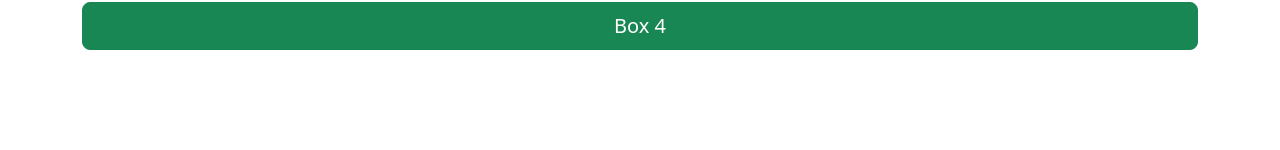
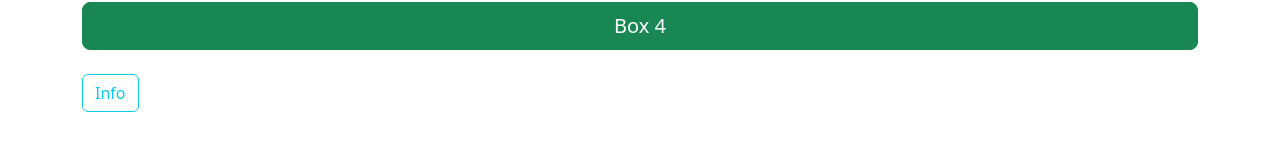
Before and after one commit to m-ghalandari/Leitnerbox, a React (Create React App) app: page / in a window 1280 px wide. Shown: the part 358-508 px from the top of the page. Built offline with nearby package versions, Linux system fonts and the light colour scheme.

Commit message:
added a new component CompletedCards

```diff
--- a/src/App.js
+++ b/src/App.js
@@ -4,6 +4,7 @@ import { useState } from "react";
 import "bootstrap/dist/css/bootstrap.min.css";
 import { Container } from "react-bootstrap";
 import BoxList from "./components/BoxList";
+import CompletedCards from "./components/CompletedCards";
 
 function App() {
   const [flashcards, setFlashcards] = useState([
@@ -56,7 +57,7 @@ function App() {
       example: "I live in Berlin",
     },
   ]);
-  // level 17 is final level. it indicates the completed cards
+  // box 5 is final. it indicates the completed cards
 
   const addFlashcard = (newFlashcard) => {
     setFlashcards([...flashcards, newFlashcard]);
@@ -165,7 +166,7 @@ function App() {
           } else if (card.level === 15) {
             changeFlashcardProperties(card.id, 4, 16);
           } else if (card.level === 16) {
-            changeFlashcardProperties(card.id, 4, 17);
+            changeFlashcardProperties(card.id, 5, 0);
           }
           break;
         default:
@@ -175,7 +176,6 @@ function App() {
       changeFlashcardProperties(card.id, 0, 0);
     }
   };
-
 
   return (
     <Container>
@@ -189,7 +189,15 @@ function App() {
         />
 
         <BoxList
-          flashcards={flashcards.filter((flashcard) => flashcard.box !== 0)}
+          flashcards={flashcards.filter(
+            (flashcard) => flashcard.box !== 0 && flashcard.box !== 5
+          )}
+          deleteFlashcard={deleteFlashcard}
+          updataFlashcard={updataFlashcard}
+        />
+
+        <CompletedCards
+          flashcards={flashcards.filter((flashcard) => flashcard.box === 5)}
           deleteFlashcard={deleteFlashcard}
           updataFlashcard={updataFlashcard}
         />
--- /dev/null
+++ b/src/components/CompletedCards.js
@@ -0,0 +1,31 @@
+import React, { useState } from "react";
+import { Container } from "react-bootstrap";
+import CardList from "./CardList";
+
+export default function CompletedCards({
+  flashcards,
+  deleteFlashcard,
+  updataFlashcard,
+}) {
+  const [showCompletedCards, setShowCompletedCards] = useState(false);
+
+  return (
+    <div>
+      <button
+        type="button"
+        class="btn btn-outline-info"
+        onClick={() => setShowCompletedCards(!showCompletedCards)}
+      >
+        Info
+      </button>
+
+      {showCompletedCards && (
+        <CardList
+          flashcards={flashcards}
+          deleteFlashcard={deleteFlashcard}
+          updataFlashcard={updataFlashcard}
+        />
+      )}
+    </div>
+  );
+}
```
Lines whose indentation alone changed are shown as unchanged.
